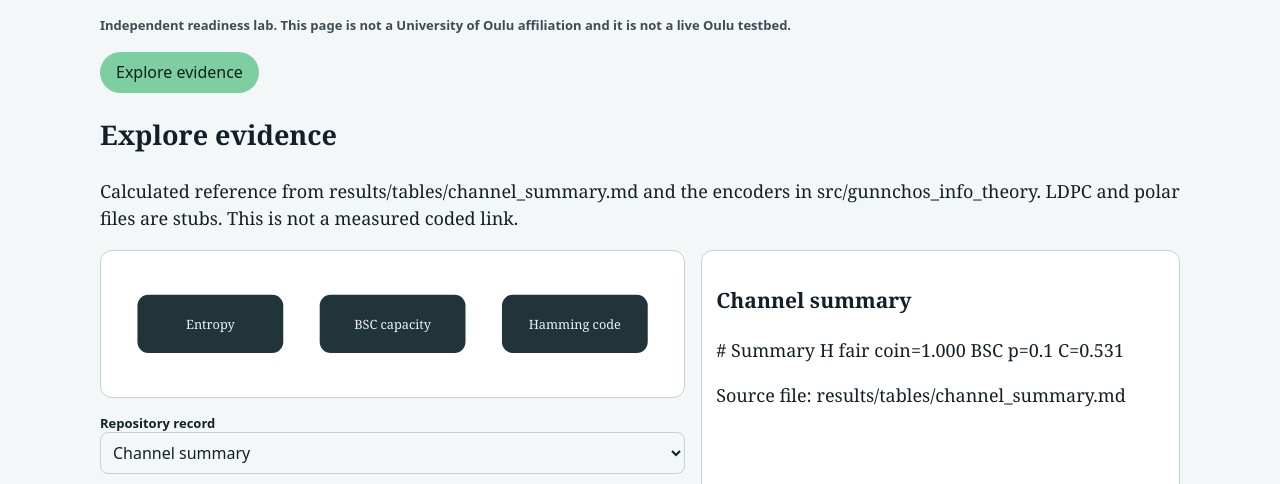
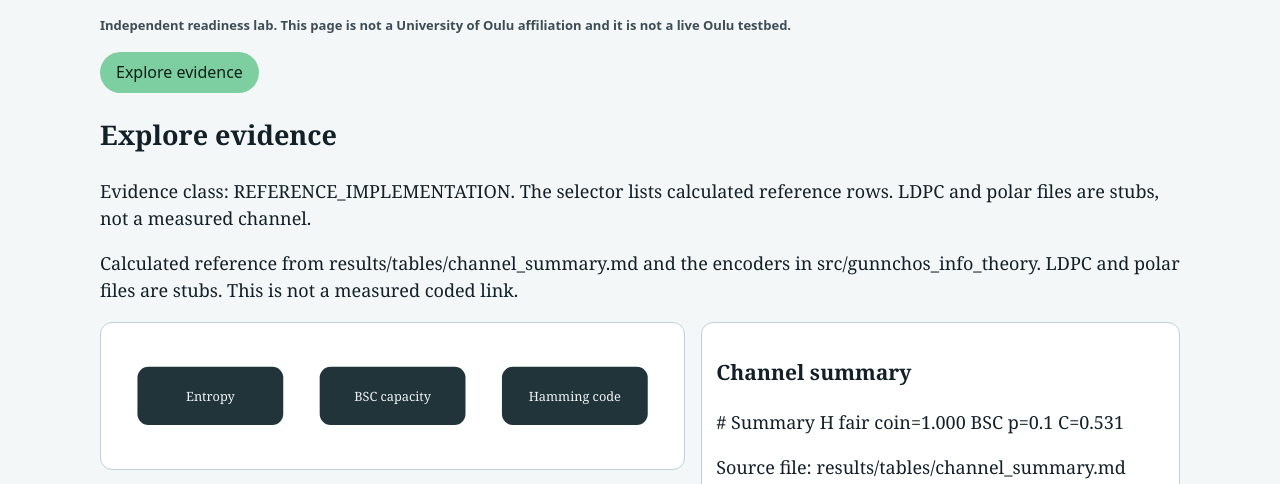
Before and after one commit to gunnchOS3k/oulu-information-theory-channel-coding-lab, a plain HTML site: page web-surface/public/index.html in a window 1280 px wide. Shown: the part 254-738 px from the top of the page. Drawn offline with Linux system fonts and the light colour scheme.

Commit message:
Label the explorer with its evidence class without claiming a measured topology.

```diff
--- a/web-surface/public/explore.json
+++ b/web-surface/public/explore.json
@@ -108,5 +108,6 @@
   "methods": "Methods are entropy, bsc_capacity, and hamming74_encode in src/gunnchos_info_theory. The only numeric result text is results/tables/channel_summary.md: H fair coin=1.000 and BSC p=0.1 C=0.531. LDPC and polar files are stubs. This is a calculated reference, not a measured coded link.",
   "cards": [],
   "runtime_mode": "PRECOMPUTED",
-  "runtime_boot": false
+  "runtime_boot": false,
+  "evidence_class": "REFERENCE_IMPLEMENTATION"
 }
--- a/web-surface/public/index.html
+++ b/web-surface/public/index.html
@@ -24,6 +24,7 @@
     <p><a class="cta" id="primary-action" href="#explore">Explore evidence</a></p>
     <section id="explore" aria-labelledby="explore-title">
       <h2 id="explore-title">Explore evidence</h2>
+      <p>Evidence class: REFERENCE_IMPLEMENTATION. The selector lists calculated reference rows. LDPC and polar files are stubs, not a measured channel.</p>
       <p id="diagram-note"></p>
       <div class="layout">
         <div>
```
